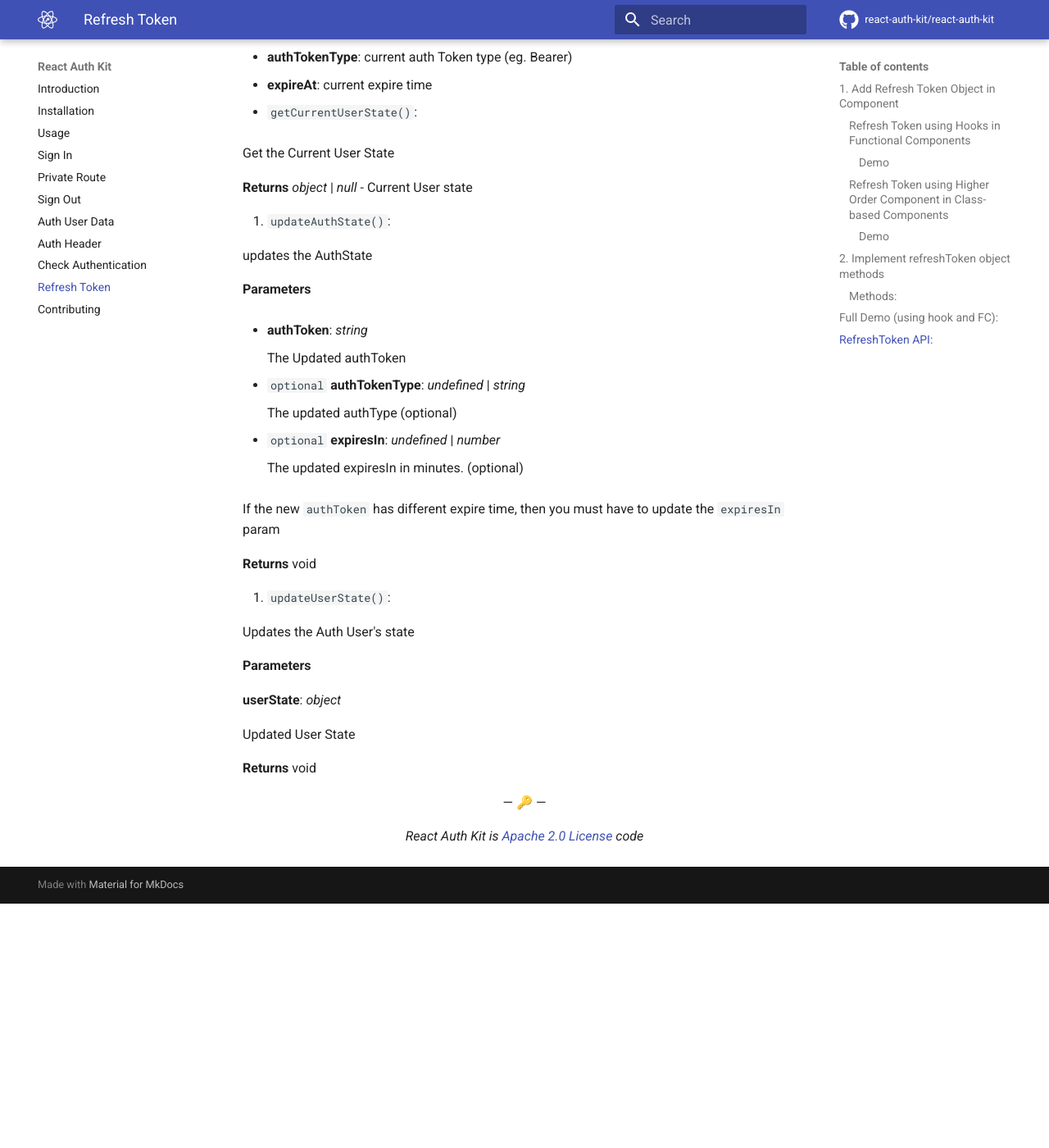
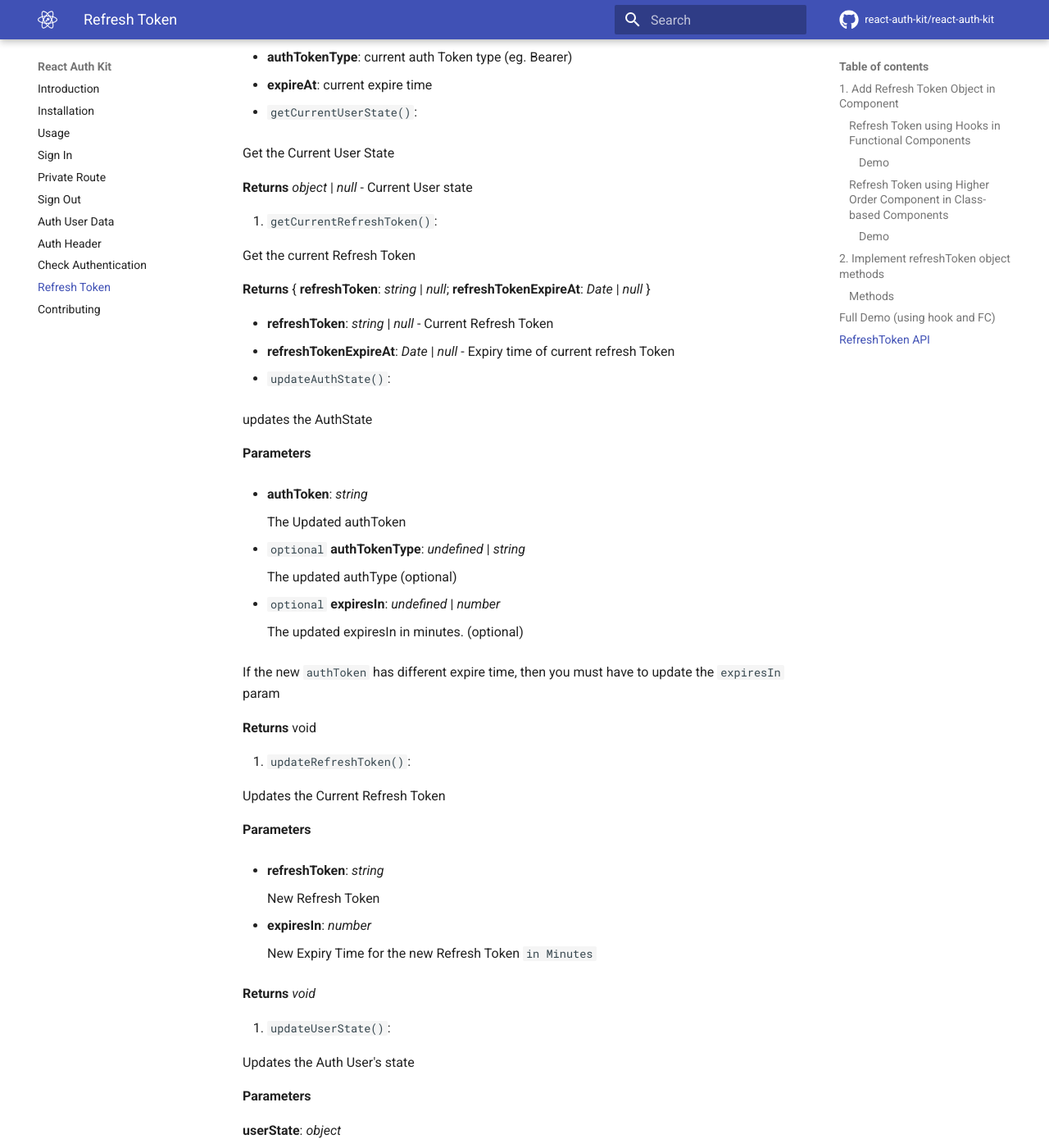
Before and after one commit to react-auth-kit/react-auth-kit, an MkDocs documentation site: the page built from docs/refreshtoken.md, in a window 1280 px wide and 1400 px high, scrolled down 2787 px. Shown: the whole window at 82% size. Built offline with MkDocs 1.6.1 and Material for MkDocs 9.7.7, drawn with Linux system fonts in a browser that asks for light colours; comment, search, counter and statistics services are not loaded; before the commit the page ends 3889 px from its top, so only the background shows below that; some of the changed text lies outside the part shown.

Commit message:
docs: Added new methods of refresh Token

````diff
--- a/docs/refreshtoken.md
+++ b/docs/refreshtoken.md
@@ -63,7 +63,7 @@ export default withRefreshToken(AnyPrivateComponent)
 
 RefreshToken has all the methods you need to refresh the auth states programmatically.
 
-### Methods:
+### Methods
 There are 4 methods, you can use to refresh the Auth Token and User's details
 
 1. ***getCurrentAuthState()***: Get the current auth token, auth token type, expiring time
@@ -73,7 +73,7 @@ There are 4 methods, you can use to refresh the Auth Token and User's details
 
 See the example below for the usage, and see the API for detailed description.
 
-## Full Demo (using hook and FC):
+## Full Demo (using hook and FC)
 ```jsx
 import React from 'react'
 import axios from 'axios'
@@ -110,7 +110,7 @@ const RefreshComponent = () => {
 }
 ```
 
-## RefreshToken API:
+## RefreshToken API
 
 RefreshToken has the following 4 methods.
 
@@ -130,7 +130,16 @@ Get the Current User State
 
 **Returns** _object_ | _null_ - Current User state
 
-3. `updateAuthState()`:
+3. `getCurrentRefreshToken()`:
+
+Get the current Refresh Token
+
+**Returns** { **refreshToken**: _string_ | _null_; **refreshTokenExpireAt**: _Date_ | _null_ }
+
+- **refreshToken**: _string_ | _null_ - Current Refresh Token
+- **refreshTokenExpireAt**: _Date_ | _null_ - Expiry time of current refresh Token
+
+4. `updateAuthState()`:
 
 updates the AuthState
 
@@ -152,7 +161,23 @@ If the new `authToken` has different expire time, then you must have to update t
 
 **Returns** void
 
-4. `updateUserState()`:
+5. `updateRefreshToken()`:
+
+Updates the Current Refresh Token
+
+**Parameters**
+
+- **refreshToken**: _string_
+
+    New Refresh Token
+
+- **expiresIn**: _number_
+
+    New Expiry Time for the new Refresh Token `in Minutes`
+
+**Returns** _void_
+
+6. `updateUserState()`:
 
 Updates the Auth User's state
 
````
